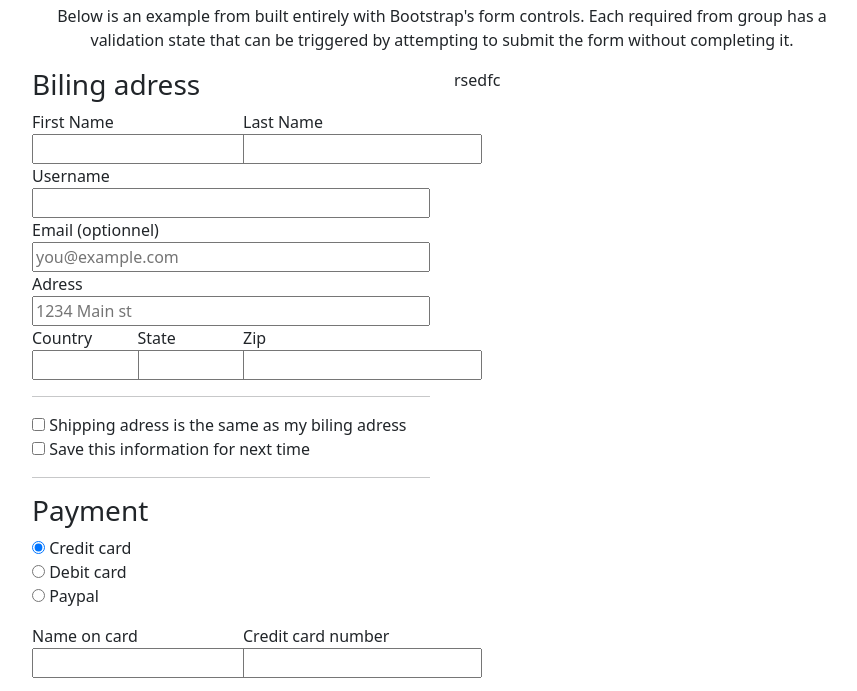
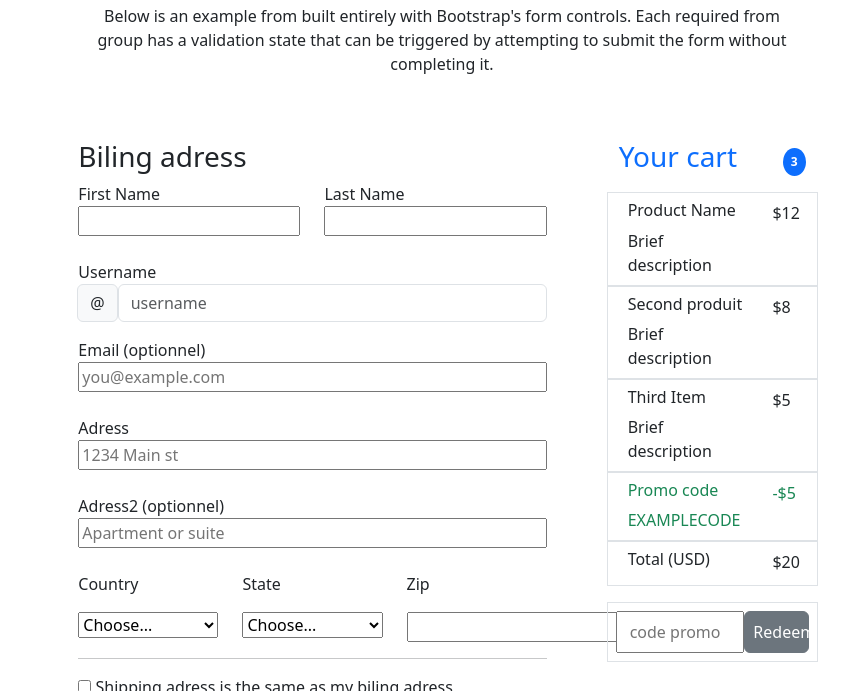
Before and after one commit to emilieChnvt/maquette2, a plain HTML site: page index.html in a window 1280 px wide. Shown: the part 99-790 px from the top of the page, without its empty margins (198-1055 px from the left). Drawn offline with nearby package versions, Linux system fonts and the light colour scheme.

Commit message:
html done

```diff
--- a/css/style.css
+++ b/css/style.css
@@ -8,3 +8,7 @@ html, body{
     padding-left: 10em;
     padding-right: 10em;
 }
+
+form{
+    width: 100%;
+}
--- a/index.html
+++ b/index.html
@@ -9,50 +9,79 @@
 </head>
 <body>
 <div class="container body">
-   <div class="d-flex flex-column align-items-center">
+   <div class="d-flex flex-column align-items-center mb-5 px-5">
        <svg xmlns="http://www.w3.org/2000/svg" width="25" height="25" fill="currentColor" class="bi bi-bootstrap-fill" viewBox="0 0 16 16">
            <path d="M6.375 7.125V4.658h1.78c.973 0 1.542.457 1.542 1.237 0 .802-.604 1.23-1.764 1.23zm0 3.762h1.898c1.184 0 1.81-.48 1.81-1.377 0-.885-.65-1.348-1.886-1.348H6.375z"/>
            <path d="M4.002 0a4 4 0 0 0-4 4v8a4 4 0 0 0 4 4h8a4 4 0 0 0 4-4V4a4 4 0 0 0-4-4zm1.06 12V3.545h3.399c1.587 0 2.543.809 2.543 2.11 0 .884-.65 1.675-1.483 1.816v.1c1.143.117 1.904.931 1.904 2.033 0 1.488-1.084 2.396-2.888 2.396z"/>
        </svg>
        <h2>Checkout form</h2>
-       <p class="text-center">Below is an example from built entirely with Bootstrap's form controls. Each required from group has a validation state that can be triggered by attempting to submit the form without completing it.</p>
+       <p class="text-center ">Below is an example from built entirely with Bootstrap's form controls. Each required from group has a validation state that can be triggered by attempting to submit the form without completing it.</p>
    </div>
-    <div class="row d-flex ">
-        <div class="col-6">
-            <form method="">
+    <div class="row d-flex mt-4 gap-5 justify-content-center">
+        <div class="col-7 ">
+            <form method="" class="d-flex flex-column">
                 <h3>Biling adress</h3>
-                <div class="row align-items-center ">
-                    <div class="col-6">
+                <div class="row  ">
+                    <div class="col-6 d-flex flex-column  ">
                         <label for="firstName">First Name</label>
-                        <input id="firstName" type="text">
+                        <input id="firstName" type="text" class="mmar">
                     </div>
-                    <div class="col-6">
+                    <div class="col-6 d-flex flex-column">
                         <label for="lastName">Last Name</label>
                         <input id="lastName" type="text">
                     </div>
                 </div>
                 <div class="d-flex flex-column ">
-                        <label for="userName">Username</label>
-                        <input id="userName" type="text">
 
-                        <label for="email">Email (optionnel)</label>
-                        <input id="email"  placeholder="you@example.com" type="mail">
 
-                        <label for="adress">Adress</label>
-                        <input id="adress" placeholder="1234 Main st" type="text">
+                    <div class="input-group mb-3 mt-4 d-flex flex-column">
+                        <label for="floatingInputGroup1">Username</label>
+
+
+                        <div class="d-flex">
+                            <span class="input-group-text">@</span>
+                            <input type="text" class="form-control" placeholder="username" id="floatingInputGroup1" >
+
+                        </div>
+                    </div>
+
+                       <div class="d-flex flex-column mb-4">
+                           <label for="email">Email (optionnel)</label>
+                           <input id="email"  placeholder="you@example.com" type="mail">
+                       </div>
+
+                        <div class="d-flex flex-column mb-4">
+                            <label for="adress2">Adress</label>
+                            <input id="adress2" placeholder="1234 Main st" type="text">
+                        </div>
+
+                        <div class="d-flex flex-column mb-4">
+                            <label for="adress">Adress2 (optionnel)</label>
+                            <input id="adress" placeholder="Apartment or suite" type="text">
+                        </div>
                 </div>
-                <div class="row ">
-                    <div class="col-3">
+                <div class="row  ">
+                    <div class="col-4 mr-2 d-flex flex-column">
                         <label for="country">Country</label>
-                        <input id="country" type="text">
+                        <select id="country" class="mt-3">
+                            <option value="">Choose...</option>
+                            <option value="espagne">Espagne</option>
+                            <option value="france">France</option>
+                            <option value="allemagne">Allemagne</option>
+                        </select>
                     </div>
-                    <div class="col-3">
+                    <div class="col-4 mr-2 d-flex flex-column">
                         <label for="state">State</label>
-                        <input id="state" type="text">
+                        <select id="state" class="mt-3">
+                            <option value="">Choose...</option>
+                            <option value="espagne">Espagne</option>
+                            <option value="france">France</option>
+                            <option value="allemagne">Allemagne</option>
+                        </select>
                     </div>
-                    <div class="col-3">
+                    <div class="col-4 mr-2 ">
                         <label for="zip">Zip</label>
-                        <input id="zip" type="text">
+                        <input id="zip" type="text" class="mt-3">
                     </div>
                 </div>
                 <hr>
@@ -85,11 +114,11 @@
                     </div>
                 </div>
                 <div class="row align-items-center mt-3">
-                    <div class="col-6 flex-column">
+                    <div class="col-6 d-flexflex-column">
                         <label for="nameCard">Name on card</label>
                         <input id="nameCard" type="text">
                     </div>
-                    <div class="col-6 flex-column">
+                    <div class="col-6 d-flex flex-column">
                         <label for="cardNumber">Credit card number</label>
                         <input id="cardNumber" type="text">
                     </div>
@@ -109,7 +138,75 @@
 
             </form>
         </div>
-        <div class="col-6">rsedfc</div>
+        <div class="col-3">
+            <div class="d-flex align-items-start justify-content-between">
+                <h3  class="text-primary">
+                    Your cart
+                </h3>
+                <p class="badge rounded-circle text-bg-primary p-2 mt-2 ">3</p>
+            </div>
+            <div class=" ">
+                    <div class="row border p-2">
+                        <div class="col-9">
+                            <h6>Product Name</h6>
+                             <span> Brief description</span>
+                        </div>
+                        <div class="col-2">
+                            <span>$12</span>
+
+                        </div>
+                    </div>
+                    <div class="row border p-2">
+                        <div class="col-9">
+                            <h6>Second produit</h6>
+                            <span> Brief description</span>
+                        </div>
+                        <div class="col-2">
+                            <span>$8</span>
+
+                        </div>
+                    </div>
+                    <div class="row border p-2">
+                        <div class="col-9">
+                            <h6>Third Item</h6>
+                            <span> Brief description</span>
+                        </div>
+                        <div class="col-2">
+                            <span>$5</span>
+
+                        </div>
+                    </div>
+                    <div class="row border p-2">
+                        <div class="col-9 text-success">
+                            <h6>Promo code</h6>
+                            <span>EXAMPLECODE</span>
+                        </div>
+                        <div class="col-2 text-success">
+                            <span>-$5</span>
+
+                        </div>
+                    </div>
+                    <div class="row border p-2">
+                        <div class="col-9">
+                            <h6>Total (USD)</h6>
+
+                        </div>
+                        <div class="col-2">
+                            <span>$20</span>
+
+                        </div>
+                    </div>
+
+                    <div class="row border p-2  mt-3">
+                        <label for="code"></label>
+                        <input type="text" id="code" placeholder="code promo" class="col-8">
+                        <button class="btn btn-secondary col-4 p-2 " >Redeem</button>
+                    </div>
+
+
+
+            </div>
+        </div>
     </div>
 </div>
 
```
